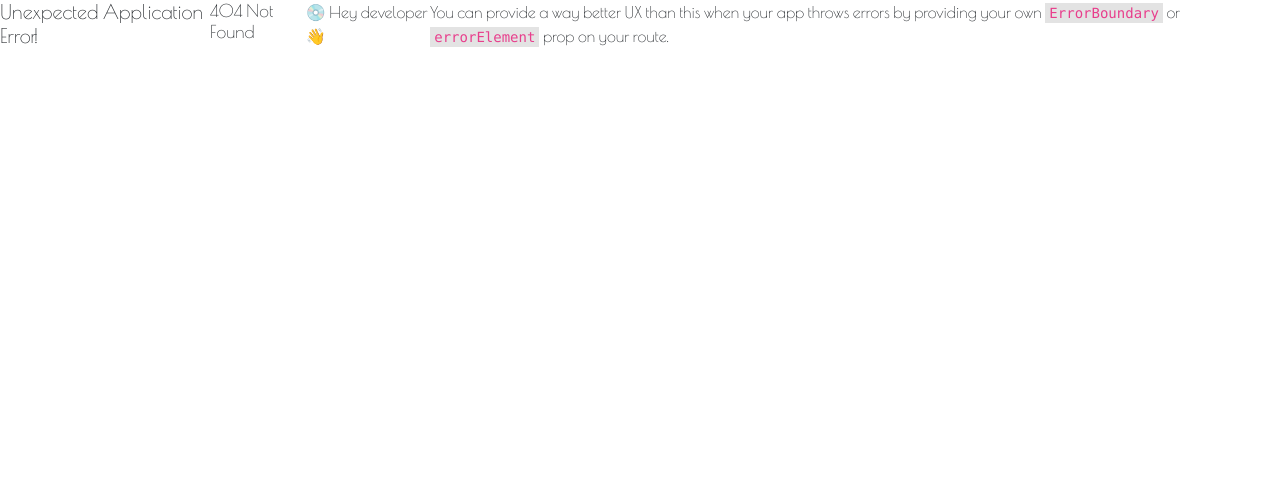
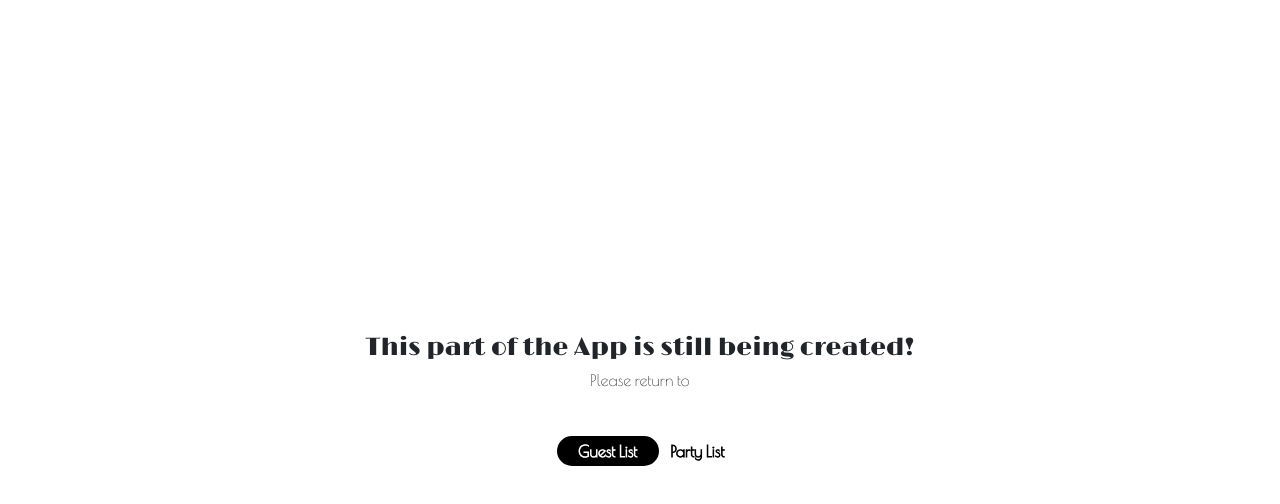
Before and after one commit to Friderike/art-deco-guest-list-app, a React (Create React App) app: page /under-construction in a window 1280 px wide. Before the commit this address had no page. Shown: the top 504 px of the page. Built offline with nearby package versions, Linux system fonts and the light colour scheme.

Commit message:
add alt text and path to sidebar icons, add under construction page

```diff
--- a/src/components/sidebar/SideBar.js
+++ b/src/components/sidebar/SideBar.js
@@ -12,7 +12,14 @@ import logoutIcon from '../../assets/icons/logout-icon.svg'
 import { Box } from '@mui/material';
 
 function SideBar({ sideBarTitle }) {
-    const sideBarIcons = [dashBoardIcon, invitesIcon, bevviesIcon, softDrinksIcon, foodIcon, goodiesIcon, settingsIcon, logoutIcon]
+    const sideBarIcons = [{image : dashBoardIcon, alt: 'Dashboard', path: "/under-construction"},
+                        {image: invitesIcon, alt: 'Invites', path: "/under-construction"},
+                        {image: bevviesIcon, alt: 'Beverages', path: "/under-construction"},
+                        {image: softDrinksIcon, alt: 'Soft drinks', path: "/under-construction"},
+                        {image: foodIcon, alt: 'Food', path: "/under-construction"},
+                        {image: goodiesIcon, alt: 'Goodies', path: "/under-construction"},
+                        {image: settingsIcon, alt:'Setttings', path: "/under-construction"},
+                        {image: logoutIcon, alt: 'Logout', path: '/'}]
 
     return (
         <>
@@ -34,9 +41,9 @@ function SideBar({ sideBarTitle }) {
                     <ul className={`d-flex flex-column align-items-center justify-content-between`}>
                         {sideBarIcons.map((icon, index) => (
                             <li key={index} className={classes.sideBarIcons}>
-                                {icon === logoutIcon ? <Link to='/'><img src={icon} alt="" /></Link> :
-                                    <Link >
-                                        <img src={icon} alt="" />
+                                {
+                                    <Link to={icon.path}>
+                                        <img src={icon.image} alt={icon.alt} />
                                     </Link>
                                 }
                             </li>
--- /dev/null
+++ b/src/routes/under-construction/UnderConstruction.js
@@ -0,0 +1,50 @@
+import { Link } from "react-router-dom";
+import { Container, Box } from "@mui/material";
+import classes from './UnderConstruction.module.scss';
+
+function UnderConstruction() {
+
+    return (
+        <>
+            <Container sx={{
+                display: 'flex',
+                justifyContent: 'center',
+                alignItems: 'center'
+            }}>
+                <Box className={classes.underConstructionContent}
+                    sx={{
+                        display: 'flex',
+                        flexDirection: 'column',
+                        alignItems: 'center',
+                        justifyContent: 'center'
+                    }}>
+
+                    <h1 className={classes.fontLimeLight}>
+                        This part of the App is still being created!
+                    </h1>
+                    <p>
+                        Please return to
+                    </p>
+
+                    <Box sx={{
+                        display: 'flex',
+                        justifyContent: 'center',
+                        alignItems: 'center',
+                        pt: 4
+                    }}>
+                        <Link to='../guest-list' className={`${classes.mainButton} mr-3`}>
+                            Guest List
+                        </Link>
+                        <Link to='../party-list' className={`${classes.font18}} ${classes.textStrokeBlack}`}>
+                            Party List
+                        </Link>
+                    </Box>
+
+                </Box>
+            </Container>
+
+        </>
+    )
+}
+
+export default UnderConstruction;
--- /dev/null
+++ b/src/routes/under-construction/UnderConstruction.module.scss
@@ -0,0 +1 @@
+@import '../../styles/ui.scss';
```
Also changed, not shown: src/index.js (+7 -0 lines).
